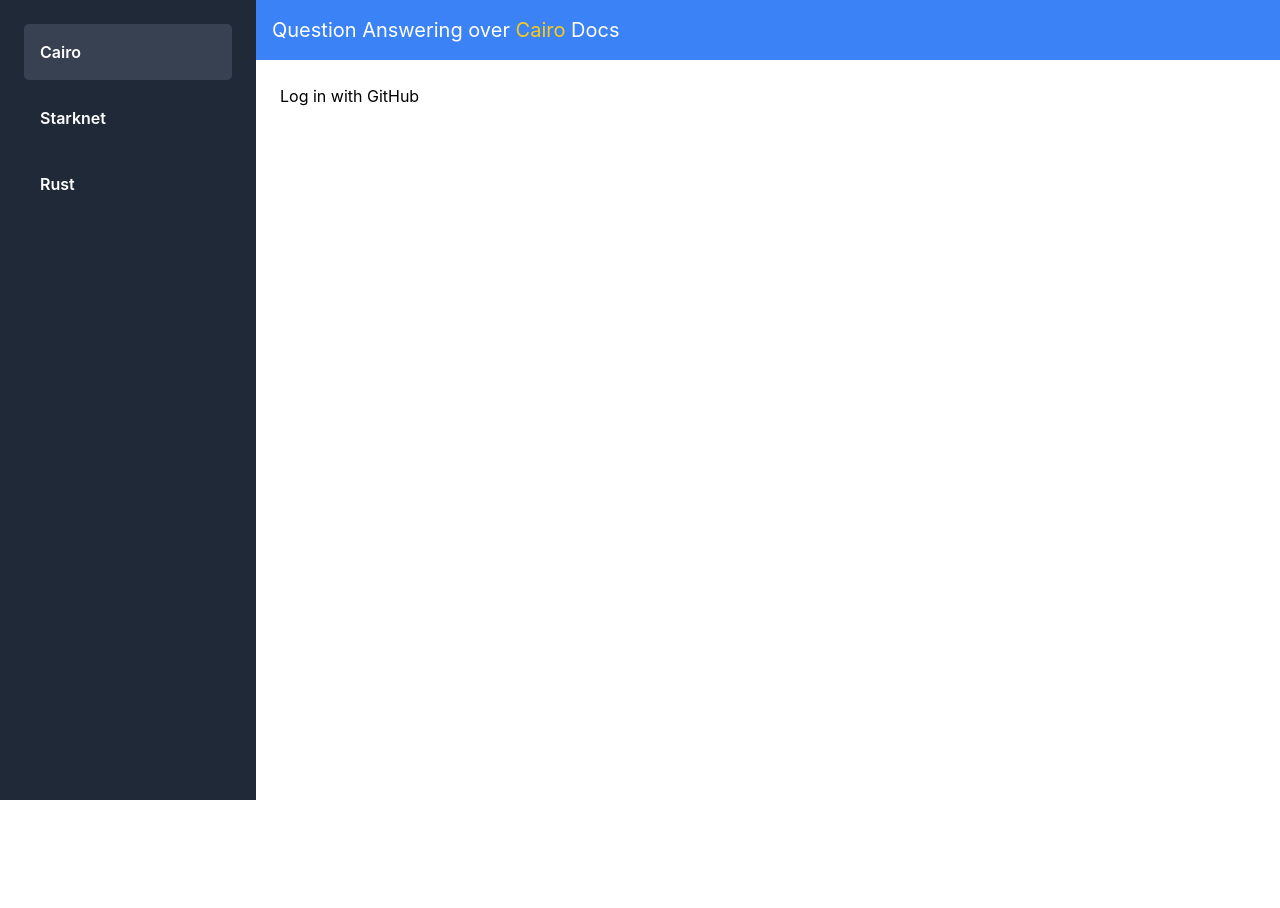
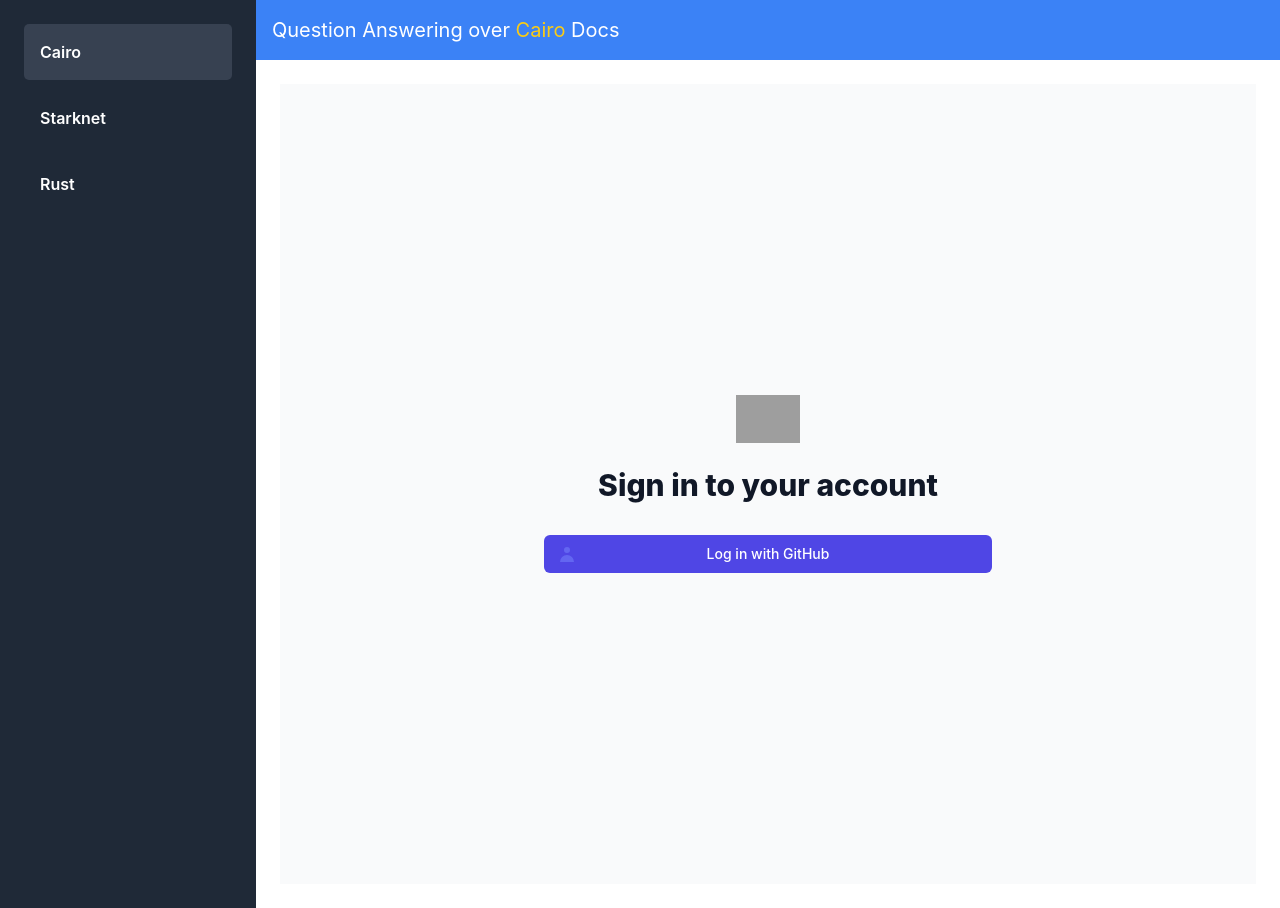
Before and after one commit to 0xAsten/qagpt-website, a React (Create React App) app: page /login in a window 1280 px wide. Before the commit the page ends 800 px from the top, so only its background shows below. Built offline with nearby package versions, Linux system fonts and the light colour scheme; no server answers; grey boxes are pictures that could not be loaded.

Commit message:
improve the ui of login component

```diff
--- a/src/components/Login.tsx
+++ b/src/components/Login.tsx
@@ -23,12 +23,46 @@
   }
 
   return (
-    <div>
-      {user ? (
-        <p>You are logged in as {user.email}</p>
-      ) : (
-        <button onClick={loginWithGithub}>Log in with GitHub</button>
-      )}
+    <div className='min-h-screen flex items-center justify-center bg-gray-50 py-12 px-4 sm:px-6 lg:px-8'>
+      <div className='max-w-md w-full space-y-8'>
+        <div>
+          <img
+            className='mx-auto h-12 w-auto'
+            src='https://tailwindui.com/img/logos/workflow-mark-indigo-600.svg'
+            alt='Your logo'
+          />
+          <h2 className='mt-6 text-center text-3xl font-extrabold text-gray-900'>
+            Sign in to your account
+          </h2>
+        </div>
+        {user ? (
+          <p className='mt-2 text-center text-sm text-gray-600'>
+            You are logged in as {user.email}
+          </p>
+        ) : (
+          <button
+            onClick={loginWithGithub}
+            className='group relative w-full flex justify-center py-2 px-4 border border-transparent text-sm font-medium rounded-md text-white bg-indigo-600 hover:bg-indigo-700 focus:outline-none focus:ring-2 focus:ring-offset-2 focus:ring-indigo-500'
+          >
+            <span className='absolute left-0 inset-y-0 flex items-center pl-3'>
+              <svg
+                className='h-5 w-5 text-indigo-500 group-hover:text-indigo-400'
+                xmlns='http://www.w3.org/2000/svg'
+                viewBox='0 0 20 20'
+                fill='currentColor'
+                aria-hidden='true'
+              >
+                <path
+                  fillRule='evenodd'
+                  d='M10 9a3 3 0 100-6 3 3 0 000 6zm-7 9a7 7 0 1114 0H3z'
+                  clipRule='evenodd'
+                />
+              </svg>
+            </span>
+            Log in with GitHub
+          </button>
+        )}
+      </div>
     </div>
   )
 }
```
